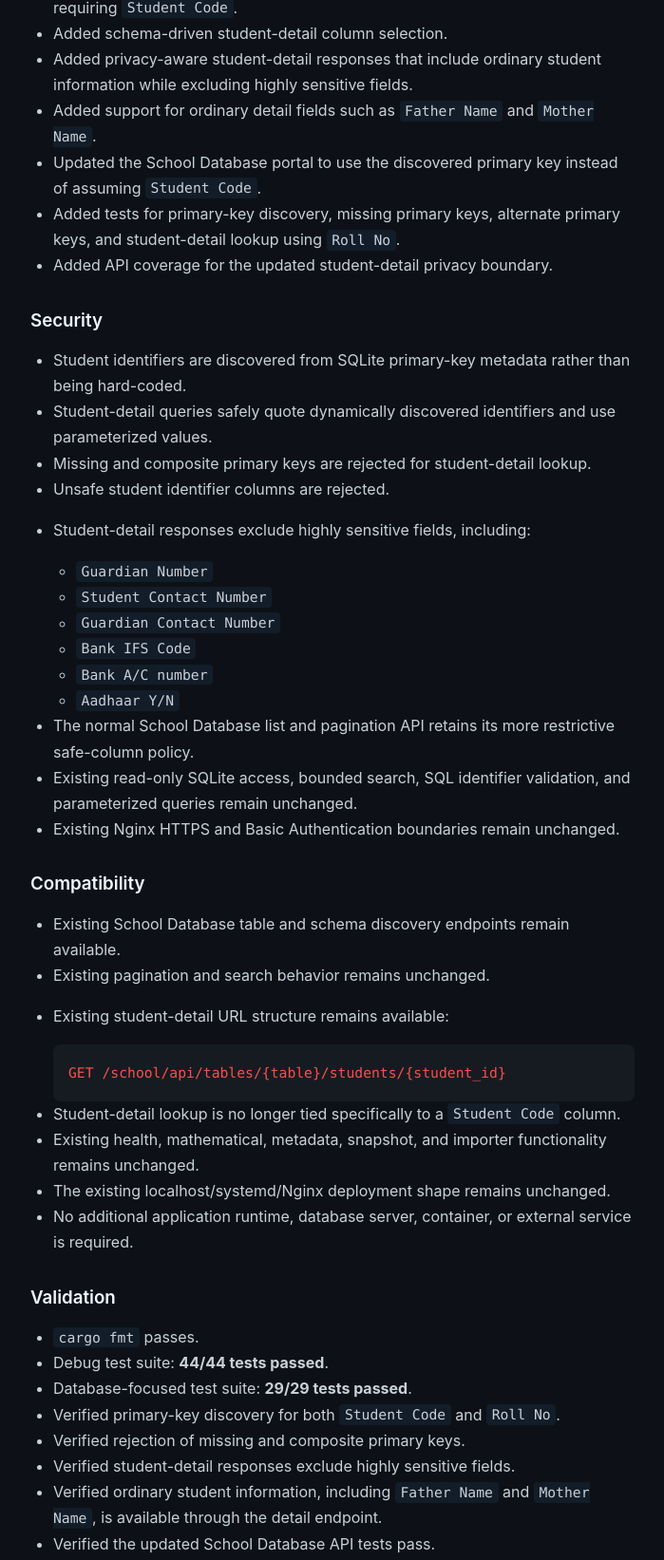
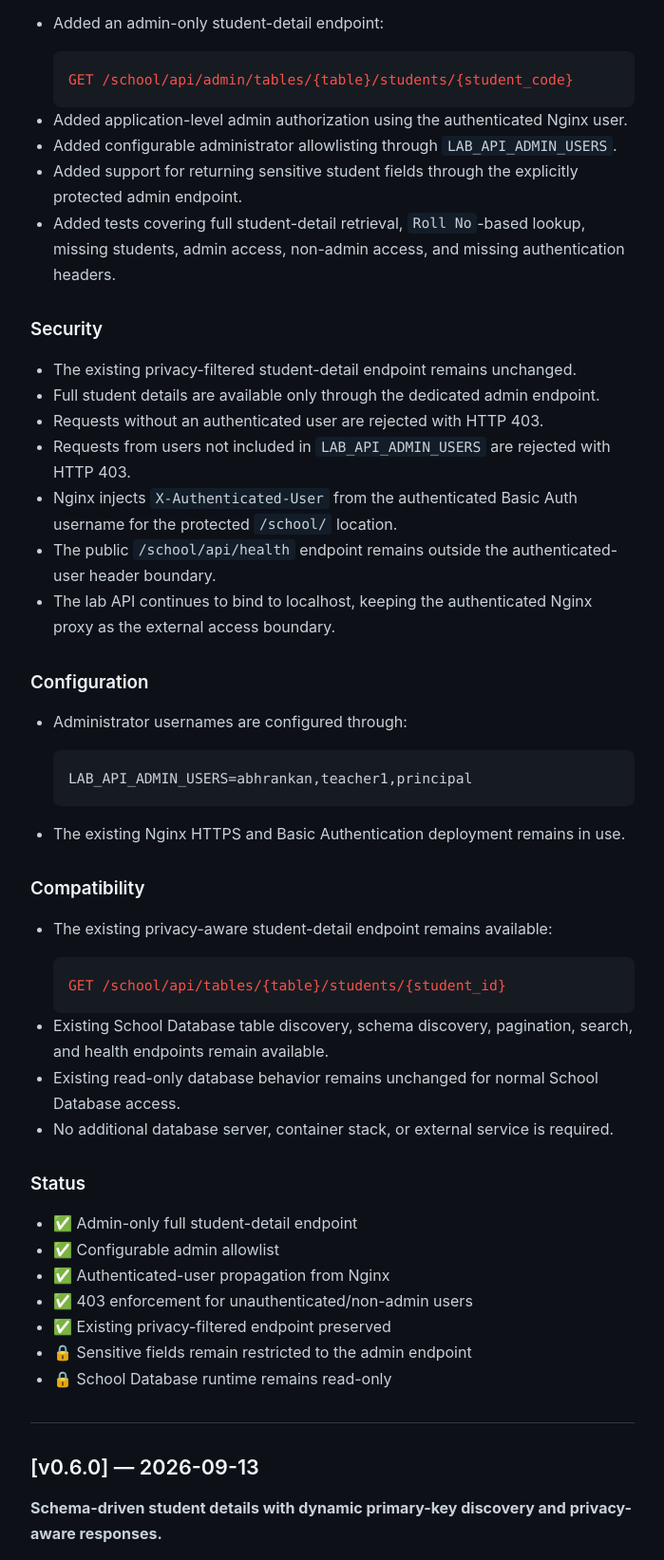
Before and after one commit to Abhrankan-Chakrabarti/website, a plain HTML site: page RELEASES.html in a window 1280 px wide. Shown: the part 649-2292 px from the top of the page at 95% size, without its empty margins (290-989 px from the left). Drawn offline with Linux system fonts and the light colour scheme; a script that the page names is missing.

Commit message:
docs: add v0.7.0 release notes for admin student details

```diff
--- a/RELEASES.html
+++ b/RELEASES.html
@@ -55,11 +55,86 @@
 
       <h1 id="releases">Releases</h1>
 
+<h2 id="v070--2026-09-28">[v0.7.0] — 2026-09-28</h2>
+
+<p><strong>Admin-only full student details with authenticated-user authorization.</strong></p>
+
+<h3 id="added">Added</h3>
+
+<ul>
+  <li>Added a <code class="language-plaintext highlighter-rouge">student_detail_full(table, student_id)</code> database method for retrieving complete student records.</li>
+  <li>Added schema-driven full student-detail retrieval using the table’s dynamically discovered columns.</li>
+  <li>
+    <p>Added an admin-only student-detail endpoint:</p>
+
+    <div class="language-http highlighter-rouge"><div class="highlight"><pre class="highlight"><code><span class="err">GET /school/api/admin/tables/{table}/students/{student_code}
+</span></code></pre></div>    </div>
+  </li>
+  <li>Added application-level admin authorization using the authenticated Nginx user.</li>
+  <li>Added configurable administrator allowlisting through <code class="language-plaintext highlighter-rouge">LAB_API_ADMIN_USERS</code>.</li>
+  <li>Added support for returning sensitive student fields through the explicitly protected admin endpoint.</li>
+  <li>Added tests covering full student-detail retrieval, <code class="language-plaintext highlighter-rouge">Roll No</code>-based lookup, missing students, admin access, non-admin access, and missing authentication headers.</li>
+</ul>
+
+<h3 id="security">Security</h3>
+
+<ul>
+  <li>The existing privacy-filtered student-detail endpoint remains unchanged.</li>
+  <li>Full student details are available only through the dedicated admin endpoint.</li>
+  <li>Requests without an authenticated user are rejected with HTTP 403.</li>
+  <li>Requests from users not included in <code class="language-plaintext highlighter-rouge">LAB_API_ADMIN_USERS</code> are rejected with HTTP 403.</li>
+  <li>Nginx injects <code class="language-plaintext highlighter-rouge">X-Authenticated-User</code> from the authenticated Basic Auth username for the protected <code class="language-plaintext highlighter-rouge">/school/</code> location.</li>
+  <li>The public <code class="language-plaintext highlighter-rouge">/school/api/health</code> endpoint remains outside the authenticated-user header boundary.</li>
+  <li>The lab API continues to bind to localhost, keeping the authenticated Nginx proxy as the external access boundary.</li>
+</ul>
+
+<h3 id="configuration">Configuration</h3>
+
+<ul>
+  <li>
+    <p>Administrator usernames are configured through:</p>
+
+    <div class="language-text highlighter-rouge"><div class="highlight"><pre class="highlight"><code>LAB_API_ADMIN_USERS=abhrankan,teacher1,principal
+</code></pre></div>    </div>
+  </li>
+  <li>
+    <p>The existing Nginx HTTPS and Basic Authentication deployment remains in use.</p>
+  </li>
+</ul>
+
+<h3 id="compatibility">Compatibility</h3>
+
+<ul>
+  <li>
+    <p>The existing privacy-aware student-detail endpoint remains available:</p>
+
+    <div class="language-http highlighter-rouge"><div class="highlight"><pre class="highlight"><code><span class="err">GET /school/api/tables/{table}/students/{student_id}
+</span></code></pre></div>    </div>
+  </li>
+  <li>Existing School Database table discovery, schema discovery, pagination, search, and health endpoints remain available.</li>
+  <li>Existing read-only database behavior remains unchanged for normal School Database access.</li>
+  <li>No additional database server, container stack, or external service is required.</li>
+</ul>
+
+<h3 id="status">Status</h3>
+
+<ul>
+  <li>✅ Admin-only full student-detail endpoint</li>
+  <li>✅ Configurable admin allowlist</li>
+  <li>✅ Authenticated-user propagation from Nginx</li>
+  <li>✅ 403 enforcement for unauthenticated/non-admin users</li>
+  <li>✅ Existing privacy-filtered endpoint preserved</li>
+  <li>🔒 Sensitive fields remain restricted to the admin endpoint</li>
+  <li>🔒 School Database runtime remains read-only</li>
+</ul>
+
+<hr />
+
 <h2 id="v060--2026-09-13">[v0.6.0] — 2026-09-13</h2>
 
 <p><strong>Schema-driven student details with dynamic primary-key discovery and privacy-aware responses.</strong></p>
 
-<h3 id="added">Added</h3>
+<h3 id="added-1">Added</h3>
 
 <ul>
   <li>Added schema-driven student identification for student-detail lookups.</li>
@@ -73,7 +148,7 @@
   <li>Added API coverage for the updated student-detail privacy boundary.</li>
 </ul>
 
-<h3 id="security">Security</h3>
+<h3 id="security-1">Security</h3>
 
 <ul>
   <li>Student identifiers are discovered from SQLite primary-key metadata rather than being hard-coded.</li>
@@ -97,7 +172,7 @@
   <li>Existing Nginx HTTPS and Basic Authentication boundaries remain unchanged.</li>
 </ul>
 
-<h3 id="compatibility">Compatibility</h3>
+<h3 id="compatibility-1">Compatibility</h3>
 
 <ul>
   <li>Existing School Database table and schema discovery endpoints remain available.</li>
@@ -127,7 +202,7 @@
   <li>Verified the updated School Database API tests pass.</li>
 </ul>
 
-<h3 id="status">Status</h3>
+<h3 id="status-1">Status</h3>
 
 <ul>
   <li>✅ Schema-driven student identification</li>
@@ -146,7 +221,7 @@
 
 <p><strong>School Database importer with validation and rollback-safe activation.</strong></p>
 
-<h3 id="added-1">Added</h3>
+<h3 id="added-2">Added</h3>
 
 <ul>
   <li>Added a one-shot School Database importer:
@@ -174,7 +249,7 @@
   <li>The importer does not start the HTTP server.</li>
 </ul>
 
-<h3 id="configuration">Configuration</h3>
+<h3 id="configuration-1">Configuration</h3>
 
 <ul>
   <li>The importer uses the configured <code class="language-plaintext highlighter-rouge">SCHOOL_DB_PATH</code>.</li>
@@ -193,7 +268,7 @@
   <li>Public access remains behind the existing Nginx HTTPS and Basic Authentication boundary.</li>
 </ul>
 
-<h3 id="compatibility-1">Compatibility</h3>
+<h3 id="compatibility-2">Compatibility</h3>
 
 <ul>
   <li>Existing core API endpoints remain unchanged.</li>
@@ -211,7 +286,7 @@
   <li>Production deployment and database activation were verified.</li>
 </ul>
 
-<h3 id="status-1">Status</h3>
+<h3 id="status-2">Status</h3>
 
 <ul>
   <li>✅ Validated School Database importer</li>
@@ -229,7 +304,7 @@
 
 <p><strong>Improved School Database browsing with pagination, search, and student details.</strong></p>
 
-<h3 id="added-2">Added</h3>
+<h3 id="added-3">Added</h3>
 
 <ul>
   <li>Added real pagination totals through the <code class="language-plaintext highlighter-rouge">total</code> field.</li>
@@ -241,7 +316,7 @@
   <li>Added tests for pagination, search, ordering, and student-detail behavior.</li>
 </ul>
 
-<h3 id="security-1">Security</h3>
+<h3 id="security-2">Security</h3>
 
 <ul>
   <li>Student details are returned through controlled, read-only API responses.</li>
@@ -250,7 +325,7 @@
   <li>Existing Nginx HTTPS and Basic Authentication protections remain unchanged.</li>
 </ul>
 
-<h3 id="compatibility-2">Compatibility</h3>
+<h3 id="compatibility-3">Compatibility</h3>
 
 <ul>
   <li>Existing API endpoints remain unchanged.</li>
@@ -268,7 +343,7 @@
   <li>School Database API and frontend behavior were tested.</li>
 </ul>
 
-<h3 id="status-2">Status</h3>
+<h3 id="status-3">Status</h3>
 
 <ul>
   <li>✅ Improved School Database pagination</li>
@@ -286,7 +361,7 @@
 
 <p><strong>Initial read-only School Database API backed by SQLite.</strong></p>
 
-<h3 id="added-3">Added</h3>
+<h3 id="added-4">Added</h3>
 
 <ul>
   <li>Added a read-only School Database API backed by SQLite.</li>
@@ -334,7 +409,7 @@
   </li>
 </ul>
 
-<h3 id="security-2">Security</h3>
+<h3 id="security-3">Security</h3>
 
 <ul>
   <li>School Database access is strictly read-only.</li>
@@ -348,7 +423,7 @@
   <li>The database is stored outside the repository and is not directly exposed.</li>
 </ul>
 
-<h3 id="configuration-1">Configuration</h3>
+<h3 id="configuration-2">Configuration</h3>
 
 <ul>
   <li>
@@ -374,7 +449,7 @@
   </li>
 </ul>
 
-<h3 id="compatibility-3">Compatibility</h3>
+<h3 id="compatibility-4">Compatibility</h3>
 
 <ul>
   <li>Existing API endpoints remain unchanged.</li>
@@ -392,7 +467,7 @@
   <li>Debug and release builds completed successfully.</li>
 </ul>
 
-<h3 id="status-3">Status</h3>
+<h3 id="status-4">Status</h3>
 
 <ul>
   <li>✅ Read-only School Database API</li>
@@ -411,7 +486,7 @@
 
 <p><strong>Math endpoints and protected API snapshot functionality.</strong></p>
 
-<h3 id="added-4">Added</h3>
+<h3 id="added-5">Added</h3>
 
 <ul>
   <li>Added Catalan number endpoint.</li>
@@ -433,7 +508,7 @@
   </li>
 </ul>
 
-<h3 id="compatibility-4">Compatibility</h3>
+<h3 id="compatibility-5">Compatibility</h3>
 
 <ul>
   <li>Existing API routes remain available.</li>
@@ -441,7 +516,7 @@
   <li>The service remains lightweight and self-hosted.</li>
 </ul>
 
-<h3 id="status-4">Status</h3>
+<h3 id="status-5">Status</h3>
 
 <ul>
   <li>✅ Catalan numbers</li>
@@ -456,7 +531,7 @@
 
 <h2 id="v020--2026-08-30">[v0.2.0] — 2026-08-30</h2>
 
-<h3 id="added-5">Added</h3>
+<h3 id="added-6">Added</h3>
 
 <ul>
   <li>
@@ -485,7 +560,7 @@
 
 <p><strong>Stable production release: site navigation, consistent styling, and complete API documentation.</strong></p>
 
-<h3 id="added-6">Added</h3>
+<h3 id="added-7">Added</h3>
 
 <h4 id="site-wide-navigation-consistency">Site-wide Navigation Consistency</h4>
 
@@ -558,7 +633,7 @@
   <li><code class="language-plaintext highlighter-rouge">API.md</code> — Added production-quality API reference documentation.</li>
 </ul>
 
-<h3 id="status-5">Status</h3>
+<h3 id="status-6">Status</h3>
 
 <ul>
   <li>✅ Frontend navigation is consistent.</li>
@@ -577,7 +652,7 @@
 
 <p><strong>Initial release of <code class="language-plaintext highlighter-rouge">crypto-lab</code>, a small self-hosted Rust cryptography API.</strong></p>
 
-<h3 id="added-7">Added</h3>
+<h3 id="added-8">Added</h3>
 
 <ul>
   <li>SHA-256 hashing endpoint.</li>
@@ -603,7 +678,7 @@
   <li><code class="language-plaintext highlighter-rouge">POST /v1/hmac/verify</code></li>
 </ul>
 
-<h3 id="security-3">Security</h3>
+<h3 id="security-4">Security</h3>
 
 <ul>
   <li>HMAC verification uses constant-time comparison.</li>
@@ -623,7 +698,7 @@
   <li>Requires no database, queue, container stack, or additional monitoring infrastructure.</li>
 </ul>
 
-<h3 id="status-6">Status</h3>
+<h3 id="status-7">Status</h3>
 
 <ul>
   <li>✅ SHA-256 and SHA-512 hashing</li>
```
